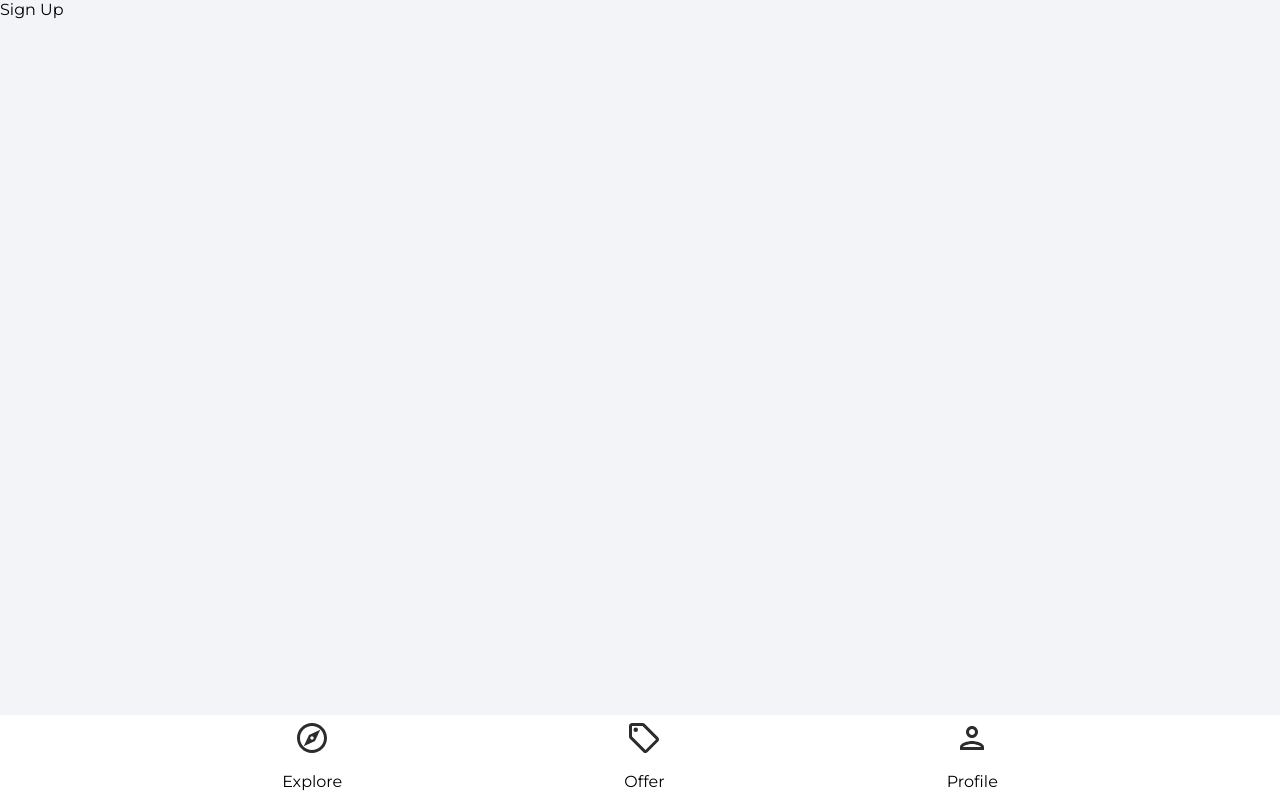
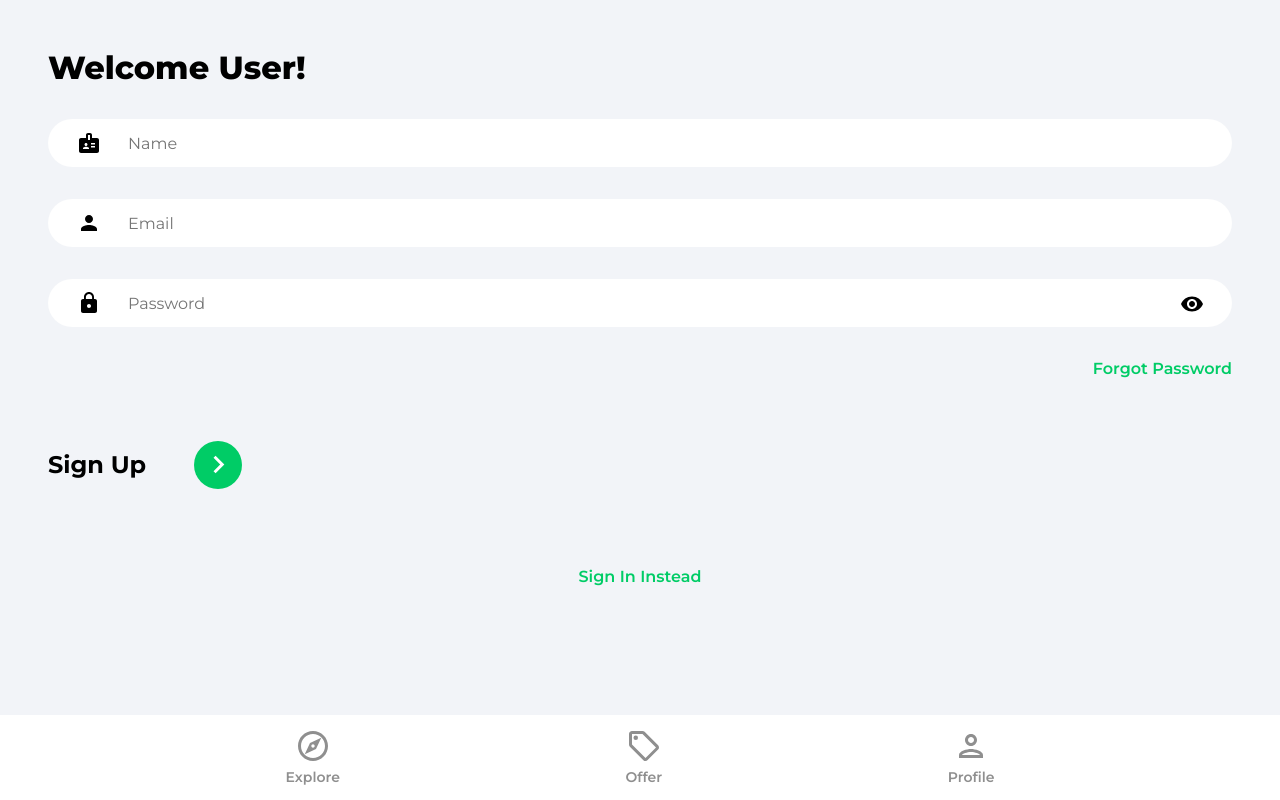
Before and after one commit to ya-nsh/real-estate-marketplace, a React (Create React App) app: page /sign-up in a window 1280 px wide. Built offline with nearby package versions, Linux system fonts and the light colour scheme.

Commit message:
added the signin and signup forms

```diff
--- a/src/components/Navbar.jsx
+++ b/src/components/Navbar.jsx
@@ -9,21 +9,64 @@
   const location = useLocation();
   const navigate = useNavigate();
 
+  const pathMatchRoute = route => {
+    if (route === location.pathname) {
+      console.log(location);
+      return true;
+    }
+  };
+
   return (
     <footer className="navbar">
       <nav className="navbarNav">
         <ul className="navbarListItems">
-          <li className="navbarListItem">
-            <ExploreIcon fill={'#2c2c2c'} width="36px" height="36px" />
-            <p>Explore</p>
+          <li className="navbarListItem" onClick={() => navigate('/')}>
+            <ExploreIcon
+              fill={pathMatchRoute('/') ? '#2c2c2c' : '#8f8f8f'}
+              width="36px"
+              height="36px"
+            />
+            <p
+              className={
+                pathMatchRoute('/')
+                  ? 'navbarListItemNameActive'
+                  : 'navbarListItemName'
+              }
+            >
+              Explore
+            </p>
           </li>
-          <li className="navbarListItem">
-            <OfferIcon fill={'#2c2c2c'} width="36px" height="36px" />
-            <p>Offer</p>
+          <li className="navbarListItem" onClick={() => navigate('/offers')}>
+            <OfferIcon
+              fill={pathMatchRoute('/offers') ? '#2c2c2c' : '#8f8f8f'}
+              width="36px"
+              height="36px"
+            />
+            <p
+              className={
+                pathMatchRoute('/offers')
+                  ? 'navbarListItemNameActive'
+                  : 'navbarListItemName'
+              }
+            >
+              Offer
+            </p>
           </li>
-          <li className="navbarListItem">
-            <PersonOutlineIcon fill={'#2c2c2c'} width="36px" height="36px" />
-            <p>Profile</p>
+          <li className="navbarListItem" onClick={() => navigate('/profile')}>
+            <PersonOutlineIcon
+              fill={pathMatchRoute('/profile') ? '#2c2c2c' : '#8f8f8f'}
+              width="36px"
+              height="36px"
+            />
+            <p
+              className={
+                pathMatchRoute('/profile')
+                  ? 'navbarListItemNameActive'
+                  : 'navbarListItemName'
+              }
+            >
+              Profile
+            </p>
           </li>
         </ul>
       </nav>
--- a/src/pages/Explore.jsx
+++ b/src/pages/Explore.jsx
@@ -1,5 +1,11 @@
 import React from 'react';
 
 export default function Explore() {
-  return <div>Explore</div>;
+  return (
+    <div className="explore">
+      <header>
+        <p className="pageHeader">Explore</p>
+      </header>
+    </div>
+  );
 }
--- a/src/pages/SignIn.jsx
+++ b/src/pages/SignIn.jsx
@@ -1,5 +1,73 @@
-import React from 'react';
+import React, { useState } from 'react';
+import { Link, useNavigate } from 'react-router-dom';
+import { ReactComponent as ArrowRightIcon } from '../assets/svg/keyboardArrowRightIcon.svg';
+import visibilityIcon from '../assets/svg/visibilityIcon.svg';
 
 export default function SignIn() {
-  return <div>Sign In</div>;
+  const [showPassword, setShowPassword] = useState(false);
+  const [formData, setFormData] = useState({
+    email: '',
+    password: ''
+  });
+
+  const navigate = useNavigate();
+  const { email, password } = formData;
+
+  const onChange = e => {
+    setFormData(prevState => ({
+      ...prevState,
+      [e.target.id]: e.target.value
+    }));
+  };
+
+  return (
+    <>
+      <div className="pageContainer">
+        <header>
+          <p className="pageHeader">Welcome User!</p>
+        </header>
+
+        <form>
+          {' '}
+          <input
+            type="email"
+            className="emailInput"
+            placeholder="Email"
+            id="email"
+            value={email}
+            onChange={onChange}
+          />
+          <div className="passwordInputDiv">
+            <input
+              type={showPassword ? 'text' : 'password'}
+              className="passwordInput"
+              placeholder="Password"
+              id="password"
+              value={password}
+              onChange={onChange}
+            />
+            <img
+              src={visibilityIcon}
+              alt="show password"
+              className="showPassword"
+              onClick={() => setShowPassword(prevState => !prevState)}
+            />
+          </div>
+          <Link to="/forgot-password" className="forgotPasswordLink">
+            Forgot Password
+          </Link>
+          <div className="signInBar">
+            <p className="signInText">Sign In</p>
+            <button className="signInButton">
+              <ArrowRightIcon fill="#ffffff" width="35px" height="35px" />
+            </button>
+          </div>
+        </form>
+
+        <Link to="/sign-up" className="registerLink">
+          Sign Up Instead
+        </Link>
+      </div>
+    </>
+  );
 }
--- a/src/pages/SignUp.jsx
+++ b/src/pages/SignUp.jsx
@@ -1,5 +1,82 @@
-import React from 'react';
+import React, { useState } from 'react';
+import { Link, useNavigate } from 'react-router-dom';
+import { ReactComponent as ArrowRightIcon } from '../assets/svg/keyboardArrowRightIcon.svg';
+import visibilityIcon from '../assets/svg/visibilityIcon.svg';
 
 export default function SignUp() {
-  return <div>Sign Up</div>;
+  const [showPassword, setShowPassword] = useState(false);
+  const [formData, setFormData] = useState({
+    name: '',
+    email: '',
+    password: ''
+  });
+
+  const navigate = useNavigate();
+  const { name, email, password } = formData;
+
+  const onChange = e => {
+    setFormData(prevState => ({
+      ...prevState,
+      [e.target.id]: e.target.value
+    }));
+  };
+
+  return (
+    <>
+      <div className="pageContainer">
+        <header>
+          <p className="pageHeader">Welcome User!</p>
+        </header>
+
+        <form>
+          {' '}
+          <input
+            type="text"
+            className="nameInput"
+            placeholder="Name"
+            id="name"
+            value={name}
+            onChange={onChange}
+          />
+          <input
+            type="email"
+            className="emailInput"
+            placeholder="Email"
+            id="email"
+            value={email}
+            onChange={onChange}
+          />
+          <div className="passwordInputDiv">
+            <input
+              type={showPassword ? 'text' : 'password'}
+              className="passwordInput"
+              placeholder="Password"
+              id="password"
+              value={password}
+              onChange={onChange}
+            />
+            <img
+              src={visibilityIcon}
+              alt="show password"
+              className="showPassword"
+              onClick={() => setShowPassword(prevState => !prevState)}
+            />
+          </div>
+          <Link to="/forgot-password" className="forgotPasswordLink">
+            Forgot Password
+          </Link>
+          <div className="signUpBar">
+            <p className="signUpText">Sign Up</p>
+            <button className="signUpButton">
+              <ArrowRightIcon fill="#ffffff" width="35px" height="35px" />
+            </button>
+          </div>
+        </form>
+
+        <Link to="/sign-in" className="registerLink">
+          Sign In Instead
+        </Link>
+      </div>
+    </>
+  );
 }
```
